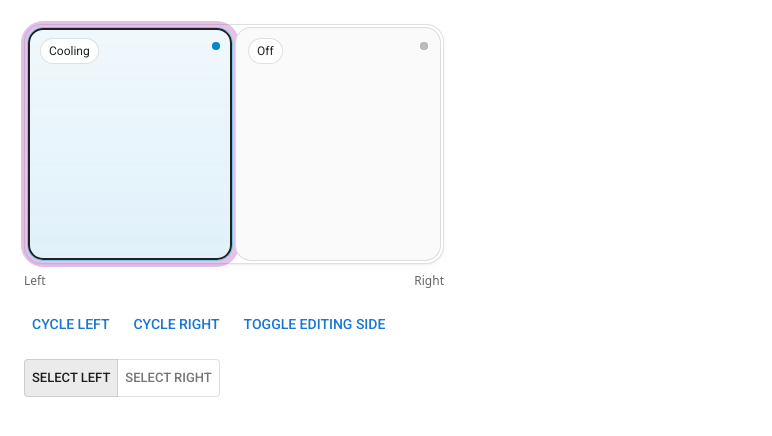
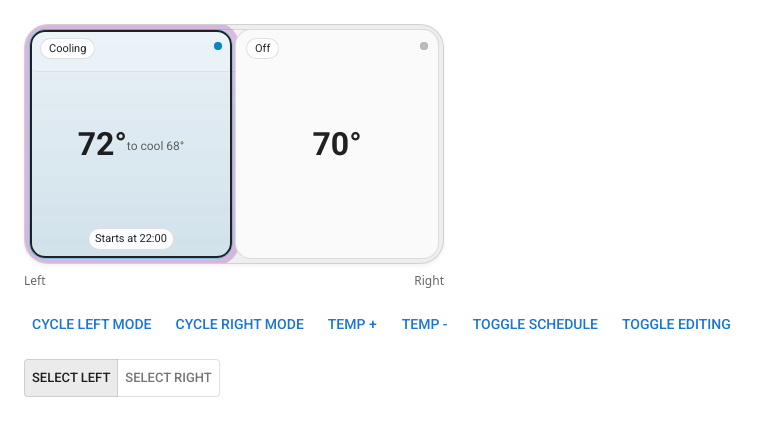
Before and after one commit to jonm01/bed-zones, a Next.js app: page / in a window 1280 px wide. Shown: the top 436 px of the page, without its empty margins (0-772 px from the left). Built offline with nearby package versions, Linux system fonts and the light colour scheme; what @mui/material-nextjs would draw is missing.

Commit message:
feat: show temperatures and schedule in bed ui

```diff
--- a/src/components/BedDemo.tsx
+++ b/src/components/BedDemo.tsx
@@ -2,23 +2,52 @@
 
 import * as React from 'react';
 import { Stack, Button, ToggleButton, ToggleButtonGroup } from '@mui/material';
-import { BedDualZone } from './BedDualZone';
+import { BedDualZone, ZoneState } from './BedDualZone';
 
-type Mode = 'off' | 'cool' | 'heat';
 type Side = 'left' | 'right';
 
 export default function BedDemo() {
-  const [left, setLeft] = React.useState<Mode>('cool');
-  const [right, setRight] = React.useState<Mode>('off');
+  const [left, setLeft] = React.useState<ZoneState>({
+    mode: 'cool',
+    currentTemp: 72,
+    targetTemp: 68,
+    schedule: { running: false, nextStart: '22:00' },
+  });
+  const [right, setRight] = React.useState<ZoneState>({
+    mode: 'off',
+    currentTemp: 70,
+  });
   const [editing, setEditing] = React.useState<Side>('left');
 
-  const cycle = (m: Mode): Mode => (m === 'cool' ? 'heat' : m === 'heat' ? 'off' : 'cool');
+  const cycle = (z: ZoneState): ZoneState => {
+    const nextMode = z.mode === 'cool' ? 'heat' : z.mode === 'heat' ? 'off' : 'cool';
+    const targetTemp =
+      nextMode === 'cool' ? z.currentTemp - 4 : nextMode === 'heat' ? z.currentTemp + 4 : undefined;
+    return { ...z, mode: nextMode, targetTemp };
+  };
+
+  const adjustTemp = (side: Side, delta: number) => {
+    if (side === 'left') {
+      setLeft((z) => ({ ...z, currentTemp: z.currentTemp + delta }));
+    } else {
+      setRight((z) => ({ ...z, currentTemp: z.currentTemp + delta }));
+    }
+  };
+
+  const toggleSchedule = (side: Side) => {
+    const updater = (z: ZoneState) =>
+      z.schedule?.running
+        ? { ...z, schedule: { running: false, nextStart: '22:00' } }
+        : { ...z, schedule: { running: true } };
+    if (side === 'left') setLeft(updater);
+    else setRight(updater);
+  };
 
   return (
     <Stack spacing={2} sx={{ p: 3 }}>
       <BedDualZone
-        left={{ mode: left }}
-        right={{ mode: right }}
+        left={left}
+        right={right}
         editingSide={editing}
         onSideClick={(s) => setEditing(s)}
         labels={{ left: 'Left', right: 'Right' }}
@@ -26,11 +55,12 @@ export default function BedDemo() {
       />
 
       <Stack direction="row" spacing={1}>
-        <Button onClick={() => setLeft((m) => cycle(m))}>Cycle Left</Button>
-        <Button onClick={() => setRight((m) => cycle(m))}>Cycle Right</Button>
-        <Button onClick={() => setEditing((e) => (e === 'left' ? 'right' : 'left'))}>
-          Toggle Editing Side
-        </Button>
+        <Button onClick={() => setLeft((z) => cycle(z))}>Cycle Left Mode</Button>
+        <Button onClick={() => setRight((z) => cycle(z))}>Cycle Right Mode</Button>
+        <Button onClick={() => adjustTemp(editing, 1)}>Temp +</Button>
+        <Button onClick={() => adjustTemp(editing, -1)}>Temp -</Button>
+        <Button onClick={() => toggleSchedule(editing)}>Toggle Schedule</Button>
+        <Button onClick={() => setEditing((e) => (e === 'left' ? 'right' : 'left'))}>Toggle Editing</Button>
       </Stack>
 
       <ToggleButtonGroup
--- a/src/components/BedDualZone.tsx
+++ b/src/components/BedDualZone.tsx
@@ -11,12 +11,24 @@ type Mode = 'off' | 'cool' | 'heat';
  * State for one half of the bed.
  * `mode` controls the color of the zone:
  * `cool` tints the zone blue, `heat` tints it red and `off` leaves it gray.
+ * `currentTemp` displays the present temperature and `targetTemp` shows the
+ * temperature the zone is heating or cooling toward. A `schedule` indicator can
+ * show whether a program is running or when it will start next.
  */
-export interface ZoneState { mode: Mode }
+export interface ZoneState {
+  mode: Mode;
+  /** Current sensed temperature. */
+  currentTemp: number;
+  /** Desired temperature when heating or cooling. */
+  targetTemp?: number;
+  /** Optional schedule information for the zone. */
+  schedule?: { running: boolean; nextStart?: string };
+}
 
 /**
  * Visual representation of a dual-zone bed.
- * Each side displays a heating or cooling mode and can be highlighted for editing.
+ * Each side displays its current and target temperature, mode, and optional
+ * schedule information. The side being edited is highlighted.
  */
 export interface BedDualZoneProps {
   /** State for the left zone. */
@@ -114,24 +126,53 @@ export function BedDualZone({
     >
       <Box
         sx={{
-          display: 'grid',
-          gridTemplateColumns: '1fr 1fr',
-          gap: '2px',
+          position: 'relative',
+          borderRadius: '24px',
           border: '1px solid',
           borderColor: 'divider',
-          borderRadius: '18px',
-          p: '2px',
-          bgcolor: theme.palette.background.paper,
+          p: '4px',
+          bgcolor:
+            theme.palette.mode === 'dark'
+              ? alpha(theme.palette.grey[700], 0.5)
+              : theme.palette.grey[200],
           boxShadow:
             theme.palette.mode === 'dark'
               ? undefined
-              : '0 1px 1.5px rgba(0,0,0,.04), 0 2px 8px rgba(0,0,0,.03)',
+              : '0 2px 4px rgba(0,0,0,.06)',
           aspectRatio: '7 / 4',
+          overflow: 'hidden',
         }}
       >
-        {zones.map(({ key, state }) => {
-          const isEditing = editingSide === key;
-          const ariaLabel = `${key} side: ${state.mode}${isEditing ? ', editing' : ''}`;
+        {/* pillow */}
+        <Box
+          sx={{
+            position: 'absolute',
+            top: 4,
+            left: 4,
+            right: 4,
+            height: '18%',
+            borderRadius: '16px 16px 8px 8px',
+            bgcolor:
+              theme.palette.mode === 'dark'
+                ? alpha(theme.palette.background.paper, 0.9)
+                : theme.palette.grey[100],
+            border: '1px solid',
+            borderColor: 'divider',
+            pointerEvents: 'none',
+          }}
+        />
+        <Box
+          sx={{
+            display: 'grid',
+            gridTemplateColumns: '1fr 1fr',
+            gap: '2px',
+            borderRadius: '18px',
+            height: '100%',
+          }}
+        >
+          {zones.map(({ key, state }) => {
+            const isEditing = editingSide === key;
+            const ariaLabel = `${key} side: ${state.mode}${isEditing ? ', editing' : ''}`;
 
           return (
             <ButtonBase
@@ -143,7 +184,9 @@ export function BedDualZone({
               sx={{
                 ...baseZoneSx,
                 ...zoneStyleForMode(state.mode),
-                boxShadow: isEditing ? `inset 0 0 0 2px ${ring}, 0 0 0 6px ${editGlow}` : undefined,
+                boxShadow: isEditing
+                  ? `inset 0 0 0 2px ${ring}, 0 0 0 6px ${editGlow}`
+                  : undefined,
               }}
             >
               {/* State pill */}
@@ -151,12 +194,12 @@ export function BedDualZone({
                 component="span"
                 sx={{
                   position: 'absolute',
-                  top: 10,
-                  left: 12,
-                  fontSize: 12,
+                  top: 8,
+                  left: 10,
+                  fontSize: 11,
                   lineHeight: 1,
                   px: 1,
-                  py: 0.75,
+                  py: 0.5,
                   borderRadius: 999,
                   bgcolor:
                     theme.palette.mode === 'dark'
@@ -168,8 +211,53 @@ export function BedDualZone({
                   userSelect: 'none',
                 }}
               >
-                {state.mode === 'cool' ? 'Cooling' : state.mode === 'heat' ? 'Heating' : 'Off'}
+                {state.mode === 'cool'
+                  ? 'Cooling'
+                  : state.mode === 'heat'
+                  ? 'Heating'
+                  : 'Off'}
               </Typography>
+
+              {/* Temperature display */}
+              <Typography component="span" sx={{ fontSize: 32, fontWeight: 600 }}>
+                {state.currentTemp}°
+              </Typography>
+              {state.mode !== 'off' && state.targetTemp !== undefined && (
+                <Typography
+                  component="span"
+                  sx={{ fontSize: 12, mt: 0.5, color: 'text.secondary' }}
+                >
+                  {state.mode === 'cool' ? 'to cool' : 'to heat'} {state.targetTemp}°
+                </Typography>
+              )}
+              {state.schedule && (
+                <Typography
+                  component="span"
+                  sx={{
+                    position: 'absolute',
+                    bottom: 8,
+                    left: '50%',
+                    transform: 'translateX(-50%)',
+                    fontSize: 11,
+                    px: 0.75,
+                    py: 0.25,
+                    borderRadius: 8,
+                    bgcolor:
+                      theme.palette.mode === 'dark'
+                        ? alpha(theme.palette.background.default, 0.9)
+                        : 'rgba(255,255,255,0.9)',
+                    border: '1px solid',
+                    borderColor: 'divider',
+                    whiteSpace: 'nowrap',
+                  }}
+                >
+                  {state.schedule.running
+                    ? 'Schedule running'
+                    : state.schedule.nextStart
+                    ? `Starts at ${state.schedule.nextStart}`
+                    : ''}
+                </Typography>
+              )}
 
               {/* Colored dot */}
               <Box
@@ -180,8 +268,8 @@ export function BedDualZone({
                   width: 8,
                   height: 8,
                   borderRadius: '50%',
-                  top: 14,
-                  right: 12,
+                  top: 12,
+                  right: 10,
                   bgcolor: theme.palette.grey[400],
                   border: '1px solid rgba(0,0,0,0.08)',
                 }}
@@ -189,6 +277,7 @@ export function BedDualZone({
             </ButtonBase>
           );
         })}
+        </Box>
       </Box>
 
       {(labels?.left || labels?.right) && (
```
